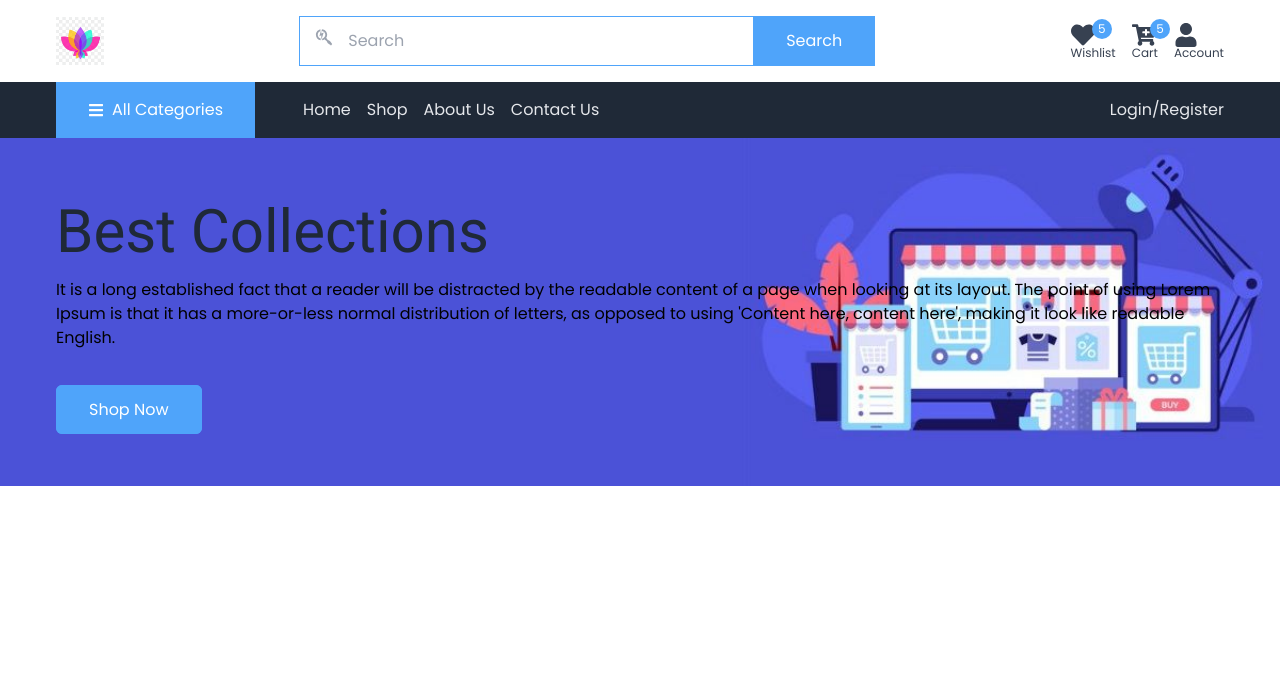
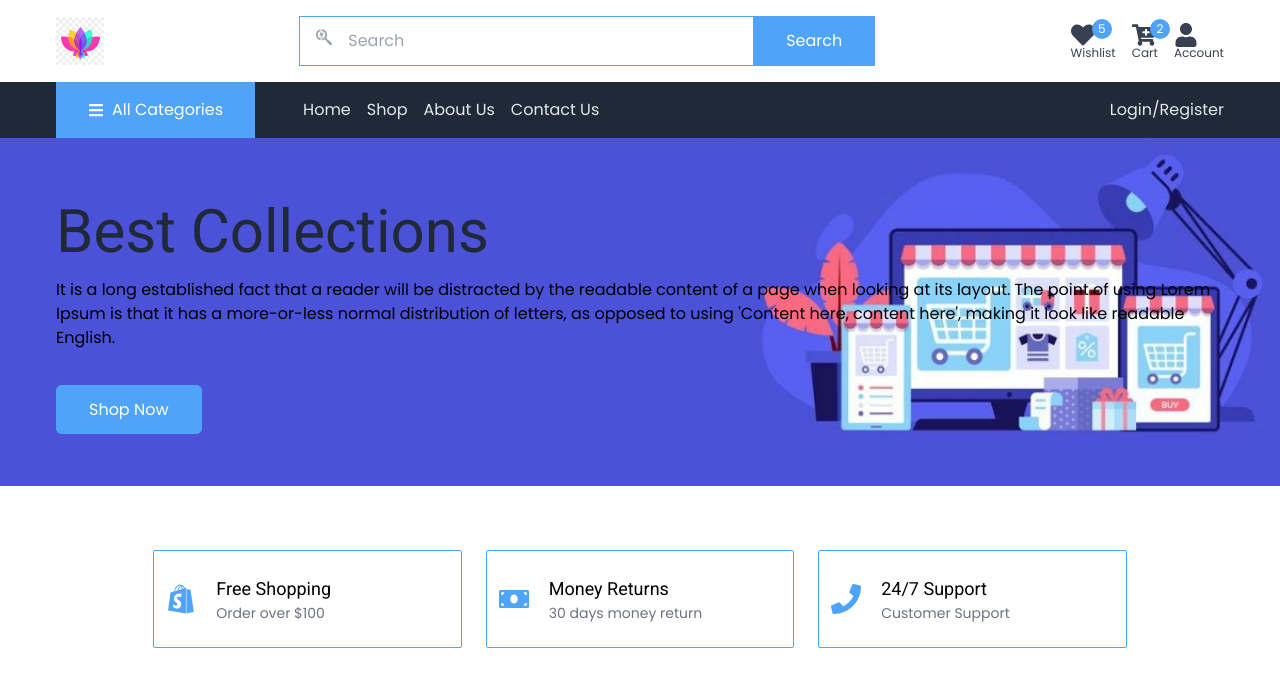
Before and after one commit to samiul-sheikh/eshoppers-client, a React (Create React App) app: page / in a window 1280 px wide. Shown: the top 686 px of the page. Built offline with nearby package versions, Linux system fonts and the light colour scheme.

Commit message:
design feature area & complete header section

```diff
--- a/src/modules/core/components/banner-component.tsx
+++ b/src/modules/core/components/banner-component.tsx
@@ -21,7 +21,7 @@ export const BannerComponent: React.FC<BannerComponentProps> = (
         <div className="mt-12">
           <a
             href="/"
-            className="bg-primari border border-primari text-white px-8 py-3 font-medium rounded-md hover:bg-transparent hover:text-primari transition"
+            className="bg-primary border border-primary text-white px-8 py-3 font-medium rounded-md hover:bg-transparent hover:text-primary transition"
           >
             Shop Now
           </a>
--- /dev/null
+++ b/src/modules/core/components/feature-area.component.tsx
@@ -0,0 +1,43 @@
+import React from "react";
+import { FaMoneyBill, FaPhone, FaShopify } from "react-icons/fa";
+
+interface FeatureAreaComponentProps {}
+
+export const FeatureAreaComponent: React.FC<FeatureAreaComponentProps> = (
+  props: FeatureAreaComponentProps
+) => {
+  return (
+    <div className="container py-16">
+      <div className="w-10/12 grid grid-cols-3 gap-6 mx-auto justify-center">
+        <div className="border border-primary rounded-sm px-3 py-6 flex justify-cenetr items-center gap-5">
+          {/* <img src={logo1} className="w-10 h-10 object-contain" alt="feature-1"/> */}
+          <div className="text-primary text-3xl">
+            <FaShopify />
+          </div>
+          <div className="">
+            <h4 className="font-medium capitalize text-lg">Free Shopping</h4>
+            <p className="text-gray-500 text-sm">Order over $100</p>
+          </div>
+        </div>
+        <div className="border border-primary rounded-sm px-3 py-6 flex justify-cenetr items-center gap-5">
+          <div className="text-primary text-3xl">
+            <FaMoneyBill />
+          </div>
+          <div className="">
+            <h4 className="font-medium capitalize text-lg">Money Returns</h4>
+            <p className="text-gray-500 text-sm">30 days money return</p>
+          </div>
+        </div>
+        <div className="border border-primary rounded-sm px-3 py-6 flex justify-cenetr items-center gap-5">
+          <div className="text-primary text-3xl">
+            <FaPhone />
+          </div>
+          <div className="">
+            <h4 className="font-medium capitalize text-lg">24/7 Support</h4>
+            <p className="text-gray-500 text-sm">Customer Support</p>
+          </div>
+        </div>
+      </div>
+    </div>
+  );
+};
--- /dev/null
+++ b/src/modules/core/components/header-section.component.tsx
@@ -0,0 +1,20 @@
+import React from "react";
+import { HeaderComponent } from "./header.component";
+import { NavbarComponent } from "./navbar.component";
+import { BannerComponent } from "./banner-component";
+import { FeatureAreaComponent } from "./feature-area.component";
+
+interface HeaderSectionComponentProps {}
+
+export const HeaderSectionComponent: React.FC<HeaderSectionComponentProps> = (
+  props: HeaderSectionComponentProps
+) => {
+  return (
+    <div>
+      <HeaderComponent />
+      <NavbarComponent />
+      <BannerComponent />
+      <FeatureAreaComponent />{" "}
+    </div>
+  );
+};
--- a/src/modules/core/components/header.component.tsx
+++ b/src/modules/core/components/header.component.tsx
@@ -16,10 +16,10 @@ export const HeaderComponent: React.FC = () => {
           </span>
           <input
             type="text"
-            className="w-full border border-primari border-r-0 pl-12 py-3 pr-3 rounded-1-md focus:outline-none"
+            className="w-full border border-primary border-r-0 pl-12 py-3 pr-3 rounded-1-md focus:outline-none"
             placeholder="Search"
           />
-          <button className="bg-primari border border-primari text-white px-8 rounder-r-md hover:bg-transparent hover:text-primari transition">
+          <button className="bg-primary border border-primary text-white px-8 rounder-r-md hover:bg-transparent hover:text-primary transition">
             Search
           </button>
         </div>
@@ -27,31 +27,31 @@ export const HeaderComponent: React.FC = () => {
         <div className="flex items-center space-x-4">
           <a
             href="/"
-            className="text-center text-gray-700 hover:text-primari transition relative"
+            className="text-center text-gray-700 hover:text-primary transition relative"
           >
             <div className="text-2xl">
               <FaHeart />
             </div>
             <div className="text-xs leading-3">Wishlist</div>
-            <span className="absolute right-1 -top-1 w-5 h-5 rounded-full flex items-center justify-center bg-primari text-white text-xs">
+            <span className="absolute right-1 -top-1 w-5 h-5 rounded-full flex items-center justify-center bg-primary text-white text-xs">
               5
             </span>
           </a>
           <a
             href="/"
-            className="text-center text-gray-700 hover:text-primari transition relative"
+            className="text-center text-gray-700 hover:text-primary transition relative"
           >
             <div className="text-2xl">
               <FaCartPlus />
             </div>
             <div className="text-xs leading-3">Cart</div>
-            <span className="absolute -right-3 -top-1 w-5 h-5 rounded-full flex items-center justify-center bg-primari text-white text-xs">
-              5
+            <span className="absolute -right-3 -top-1 w-5 h-5 rounded-full flex items-center justify-center bg-primary text-white text-xs">
+              2
             </span>
           </a>
           <a
             href="/"
-            className="text-center text-gray-700 hover:text-primari transition relative"
+            className="text-center text-gray-700 hover:text-primary transition relative"
           >
             <div className="text-2xl">
               <FaUser />
--- a/src/modules/core/components/navbar.component.tsx
+++ b/src/modules/core/components/navbar.component.tsx
@@ -1,6 +1,11 @@
 import React from "react";
-import { FaBars, FaCar } from "react-icons/fa";
-import logo1 from "../../../assets/logo-1.png";
+import {
+  FaBars,
+  FaRegUser,
+  FaRegUserCircle,
+  FaShopify,
+  FaUser
+} from "react-icons/fa";
 
 interface NavbarComponentProps {}
 
@@ -11,7 +16,7 @@ export const NavbarComponent: React.FC<NavbarComponentProps> = (
     <div>
       <div className="nav bg-gray-800">
         <div className="container flex">
-          <div className="px-8 py-4 bg-primari flex items-center cursor-pointer relative group">
+          <div className="px-8 py-4 bg-primary flex items-center cursor-pointer relative group">
             <span className="text-white">
               <FaBars />
             </span>
@@ -21,7 +26,7 @@ export const NavbarComponent: React.FC<NavbarComponentProps> = (
                 href="/"
                 className="flex items-center px-6 py-3 hover:bg-gray-100 transition"
               >
-                <FaCar />
+                <FaUser />
                 {/* <img src={logo1} className="w-5 h-5 object-contain" /> */}
                 <span className="ml-6 text-gray-600 text-sm">Men</span>
               </a>
@@ -29,15 +34,22 @@ export const NavbarComponent: React.FC<NavbarComponentProps> = (
                 href="/"
                 className="flex items-center px-6 py-3 hover:bg-gray-100 transition"
               >
-                <FaCar />
+                <FaRegUser />
                 <span className="ml-6 text-gray-600 text-sm">Women</span>
               </a>
               <a
                 href="/"
                 className="flex items-center px-6 py-3 hover:bg-gray-100 transition"
               >
-                <FaCar />
+                <FaRegUserCircle />
                 <span className="ml-6 text-gray-600 text-sm">Baby</span>
+              </a>
+              <a
+                href="/"
+                className="flex items-center px-6 py-3 hover:bg-gray-100 transition"
+              >
+                <FaShopify />
+                <span className="ml-6 text-gray-600 text-sm">Others</span>
               </a>
             </div>
           </div>
--- a/src/modules/homepage/components/homepage.component.tsx
+++ b/src/modules/homepage/components/homepage.component.tsx
@@ -1,7 +1,5 @@
 import React from "react";
-import { BannerComponent } from "../../core/components/banner-component";
-import { HeaderComponent } from "../../core/components/header.component";
-import { NavbarComponent } from "../../core/components/navbar.component";
+import { HeaderSectionComponent } from "../../core/components/header-section.component";
 
 interface HomepageComponentProps {}
 
@@ -10,9 +8,7 @@ export const HomepageComponent: React.FC<HomepageComponentProps> = (
 ) => {
   return (
     <div>
-      <HeaderComponent />
-      <NavbarComponent />
-      <BannerComponent />
+      <HeaderSectionComponent />
     </div>
   );
 };
--- a/tailwind.config.js
+++ b/tailwind.config.js
@@ -18,7 +18,7 @@ module.exports = {
         roboto: "'Roboto', sans-serif"
       },
       colors: {
-        primari: "#4FA4FA",
+        primary: "#4FA4FA",
         secondary: "#38bdf8",
         normal: "#2D3748"
       },
```
